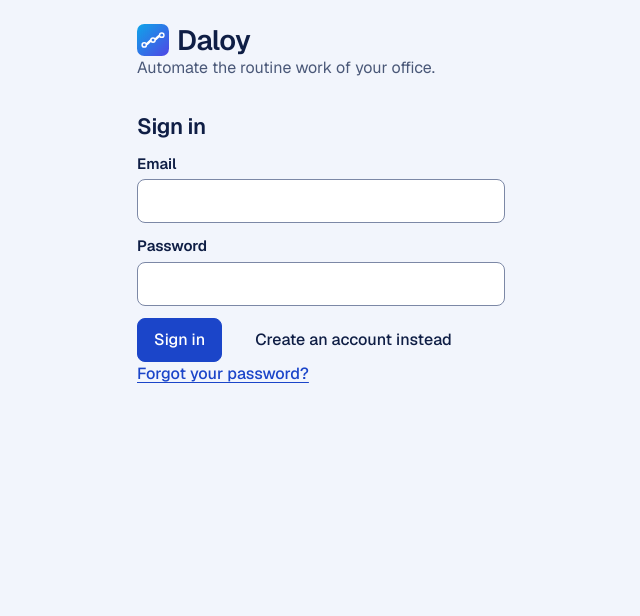
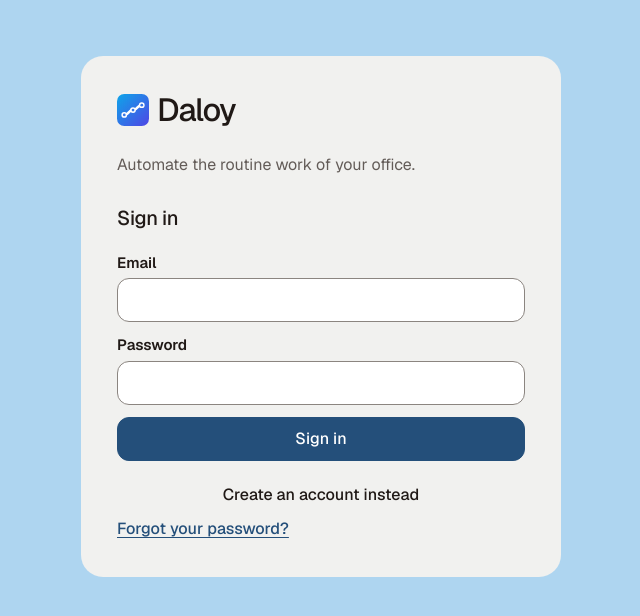
Before and after one commit to chaxsthexryz/daloy, a React (Vite) app in the folder apps/web/: page / in a window 1280 px wide. Shown: the top 616 px of the page, without its empty margins (319-959 px from the left). Built offline with nearby package versions, Linux system fonts and the light colour scheme; no server answers.

Commit message:
Restyle guided requests, invitations and account access

```diff
--- a/apps/web/src/Account.tsx
+++ b/apps/web/src/Account.tsx
@@ -1,3 +1,4 @@
+import "./request-access.css";
 import "./workspace-admin.css";
 import { useState, type FormEvent } from "react";
 import { api } from "./api";
@@ -25,7 +26,7 @@ export function ForgotPasswordPage() {
     }
   };
   return (
-    <main className="page narrow">
+    <main className="page narrow request-page access-page">
       <Brand />
       <form onSubmit={submit}>
         <h2>Forgot your password?</h2>
@@ -66,7 +67,7 @@ export function ResetPasswordPage({ token }: { token: string }) {
     }
   };
   return (
-    <main className="page narrow">
+    <main className="page narrow request-page access-page">
       <Brand />
       <form onSubmit={submit}>
         <h2>Set a new password</h2>
--- a/apps/web/src/App.tsx
+++ b/apps/web/src/App.tsx
@@ -1,3 +1,4 @@
+import "./request-access.css";
 import { useEffect, useState, type FormEvent } from "react";
 import { api } from "./api";
 import { LanguageContext } from "./Language";
@@ -130,7 +131,7 @@ function SignIn({ onDone }: { onDone: (u: User) => void }) {
     }
   };
   return (
-    <main className="page narrow">
+    <main className="page narrow request-page access-page">
       <h1 className="brand">
         <img src="/logo.svg" alt="" width="32" height="32" />
         Daloy
--- a/apps/web/src/AskRequest.tsx
+++ b/apps/web/src/AskRequest.tsx
@@ -75,7 +75,7 @@ export function AskRequest({ reference }: { reference?: string } = {}) {
 
   const shown = reply ? (reply.answers[which] ?? reply.answers.happened) : null;
   return (
-    <section className="demo-card" aria-labelledby="ask-title">
+    <section className="demo-card request-help" aria-labelledby="ask-title">
       <h2 id="ask-title">{reference ? t("Ask what happened") : t("Ask about a request")}</h2>
       {!reference && (
       <form onSubmit={submit}>
--- a/apps/web/src/Team.tsx
+++ b/apps/web/src/Team.tsx
@@ -1,3 +1,4 @@
+import "./request-access.css";
 import "./workspace-admin.css";
 import { Text, useLanguage } from "./Language";
 import { useEffect, useState, type FormEvent } from "react";
@@ -150,7 +151,7 @@ export function AcceptInvitePage({ token, onDone }: { token: string; onDone: (u:
     }
   };
   return (
-    <main className="page narrow">
+    <main className="page narrow request-page access-page">
       <h1 className="brand">
         <img src="/logo.svg" alt="" width="32" height="32" />
         Daloy
@@ -185,7 +186,7 @@ export function MyRequestsPage({ user, onSignOut }: { user: User; onSignOut: ()
     api<MyRequest[]>("GET", "/my/requests").then(setList, (e: Error) => setError(e.message));
   }, []);
   return (
-    <main className="page">
+    <main className="page request-page my-requests">
       <header className="toolbar plain">
         <img src="/logo.svg" alt="Daloy" width="28" height="28" />
         <h1>{t("My requests")}</h1>
@@ -206,7 +207,7 @@ export function MyRequestsPage({ user, onSignOut }: { user: User; onSignOut: ()
         <p className="muted">{t("None yet.")}</p>
       ) : (
         <div className="table-wrap">
-          <table className="table">
+          <table className="table cards">
             <thead>
               <tr>
                 <th scope="col"><Text>Reference</Text></th>
@@ -219,11 +220,11 @@ export function MyRequestsPage({ user, onSignOut }: { user: User; onSignOut: ()
             <tbody>
               {list.map((r) => (
                 <tr key={r.reference}>
-                  <td>{r.reference}</td>
-                  <td>{r.subject}</td>
-                  <td>{r.automation}</td>
-                  <td>{new Date(r.createdAt).toLocaleString()}</td>
-                  <td>{t(r.state)}</td>
+                  <td data-label={t("Reference")}>{r.reference}</td>
+                  <td data-label={t("Subject")}>{r.subject}</td>
+                  <td data-label={t("Automation")}>{r.automation}</td>
+                  <td data-label={t("Sent")}>{new Date(r.createdAt).toLocaleString()}</td>
+                  <td data-label={t("Status")}>{t(r.state)}</td>
                 </tr>
               ))}
             </tbody>
--- /dev/null
+++ b/apps/web/src/request-access.css
@@ -0,0 +1,89 @@
+/* Request and access flows use the same light surfaces as the approved console. */
+.request-page {
+  color-scheme: light;
+  --bg: #f1f1ef;
+  --surface: #ffffff;
+  --text: #201916;
+  --muted: #635c58;
+  --border: #8b8580;
+  --border-soft: #e2e0dd;
+  --sunken: #f5f4f2;
+  --accent: #244f7a;
+  --accent-hover: #143852;
+  --accent-tint: #e3eef8;
+  --on-accent: #ffffff;
+  --focus: #244f7a;
+  --danger: #a3261c;
+  --ok: #17643a;
+  --warn: #7a4b00;
+  --done: #dff1e6;
+  --on-done: #17643a;
+  --waiting: #fbefc9;
+  --on-waiting: #7a4b00;
+  --problem: #fbe3e0;
+  --on-problem: #a3261c;
+  --radius-md: 12px;
+  background: var(--bg);
+  color: var(--text);
+  min-width: 0;
+  overflow-wrap: anywhere;
+  scrollbar-color: var(--border) var(--bg);
+}
+.request-page ::selection { background: var(--accent-tint); color: var(--text); }
+.request-page :is(input, textarea) { caret-color: var(--accent); }
+.request-page :is(input, select, textarea, button) { max-width: 100%; }
+.request-page :is(button, a.primary) { white-space: normal; }
+.request-page :is(.field, form, section, .row) { min-width: 0; }
+.request-page h1 { font-size: clamp(1.75rem, 3vw, 2.75rem); line-height: 1.15; font-weight: 500; letter-spacing: -.04em; }
+.request-page h2 { font-size: 1.25rem; line-height: 1.35; font-weight: 500; letter-spacing: -.02em; }
+.request-page h3 { font-size: 1rem; font-weight: 600; }
+.request-page > p { max-width: 72ch; }
+.request-page .actions { gap: 12px; }
+.request-page .message { border-left-width: 1px; }
+.request-page .table { font-variant-numeric: tabular-nums; }
+.request-page .table :is(th, td) { padding: 16px; vertical-align: top; }
+.request-page .table th { text-transform: none; letter-spacing: 0; font-weight: 500; background: var(--sunken); }
+.request-page .table-wrap { margin-top: 20px; background: var(--surface); border: 1px solid var(--border-soft); border-radius: 17px; }
+.request-page .table tbody tr:last-child td { border-bottom: 0; }
+
+main.page.guided-request { max-width: none; margin: 0; min-height: 100%; padding: clamp(16px, 2.6vw, 42px); }
+.guided-request > h1 { margin-top: 24px; }
+.guided-request .create { display: block; max-width: 56rem; margin-top: 24px; padding: 24px; border-radius: 20px; }
+.guided-request .create > h2 { margin: 0 0 20px; }
+.guided-request .create > h3 { margin-top: 24px; }
+.guided-request .create > .actions { margin-top: 24px; padding-top: 20px; border-top: 1px solid var(--border-soft); }
+.guided-request .create .field { max-width: 44rem; }
+.guided-request > section { max-width: 56rem; margin-top: 24px; }
+.guided-request > section pre { white-space: pre-wrap; overflow-wrap: anywhere; }
+.request-progress { display: block; width: min(100%, 56rem); height: 6px; border: 0; border-radius: 6px; overflow: hidden; accent-color: var(--accent); background: var(--border-soft); }
+.request-progress::-webkit-progress-bar { background: var(--border-soft); }
+.request-progress::-webkit-progress-value { background: var(--accent); }
+.request-progress::-moz-progress-bar { background: var(--accent); }
+.request-help.demo-card { padding: 24px; border-color: var(--border-soft); border-radius: 17px; background: var(--surface); }
+.request-help > h2 { margin-top: 0; }
+.request-help .demo-starters { display: grid; gap: 8px; }
+
+/* These roles have no staff sidebar, so their page supplies the outer frame. */
+body:has(.access-page, .my-requests) { background: #aed5f0; }
+main.page.access-page { max-width: 30rem; margin: clamp(16px, 7vh, 72px) auto; padding: clamp(20px, 4vw, 36px); border-radius: 22px; width: calc(100% - 32px); box-sizing: border-box; }
+.access-page .brand { margin: 0 0 24px; font-size: 2rem; }
+.access-page > .muted { margin-bottom: 28px; }
+.access-page form > h2 { margin: 0 0 20px; }
+.access-page form > .actions { align-items: stretch; flex-direction: column; }
+.access-page .actions > button { width: 100%; }
+.access-page form > p:last-child { margin-bottom: 0; }
+main.page.my-requests { max-width: 76rem; min-height: 80svh; box-sizing: border-box; margin: 24px auto; width: calc(100% - 48px); padding: clamp(20px, 3vw, 42px); border-radius: 22px; }
+.my-requests > .toolbar { padding: 0 0 24px; margin: 0 0 24px; gap: 12px 20px; border-bottom: 1px solid var(--border-soft); }
+.my-requests .toolbar h1 { flex: 1 1 auto; }
+.my-requests .toolbar .muted { flex-basis: 100%; order: 1; }
+.my-requests > p:last-child { padding: 24px; background: var(--surface); border: 1px solid var(--border-soft); border-radius: 17px; }
+
+@media (max-width: 650px) {
+  .guided-request .create, .request-help.demo-card { padding: 20px; }
+  .guided-request .create > .actions > button { flex: 1 1 100%; }
+  main.page.my-requests { width: calc(100% - 24px); margin-block: 12px; padding: 20px; }
+  .my-requests .toolbar h1 { flex-basis: calc(100% - 48px); }
+  .request-page .table-wrap:has(.cards) { border: 0; background: transparent; }
+  .request-page .table.cards td { padding: 6px 0; }
+  .request-page .table.cards tr { padding: 16px; border-radius: 17px; }
+}
```
Also changed, not shown: apps/web/src/OfficeRequests.tsx (+9 -7 lines).
